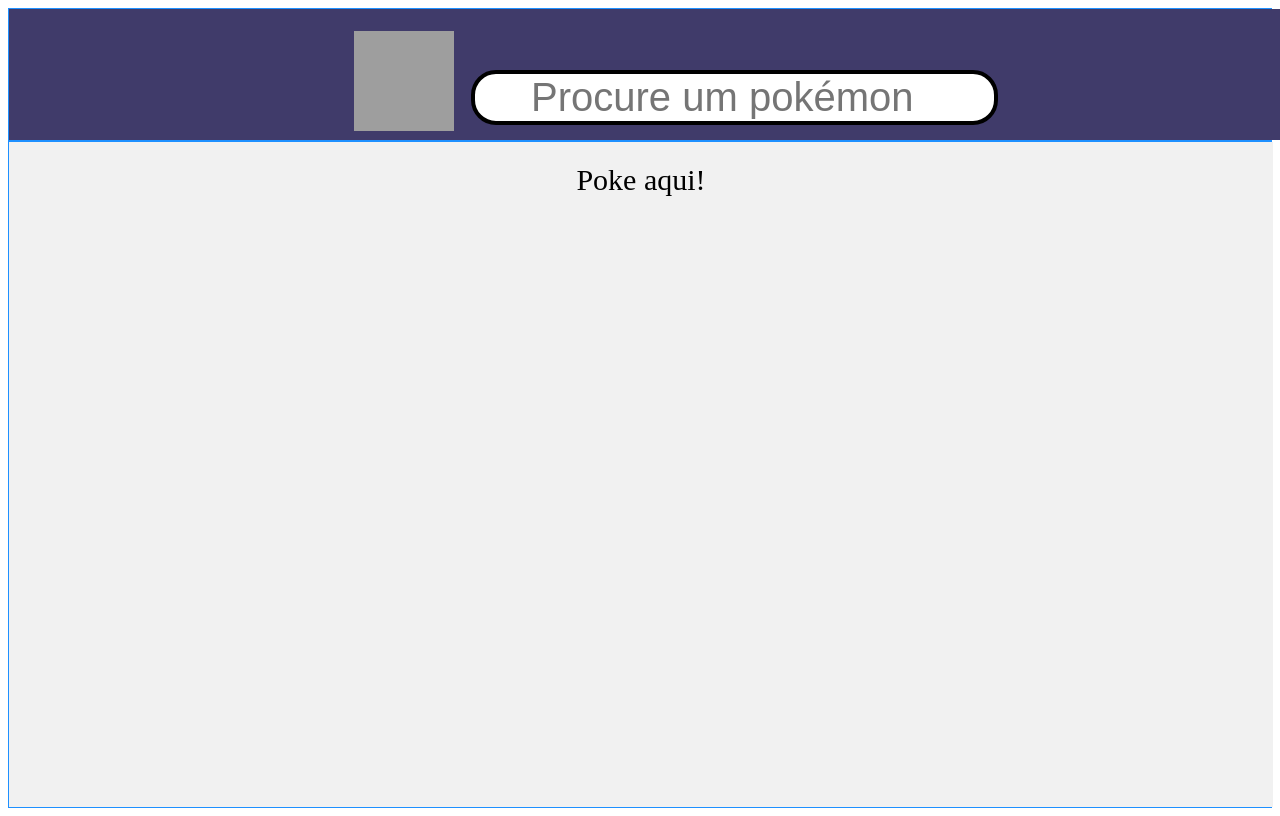
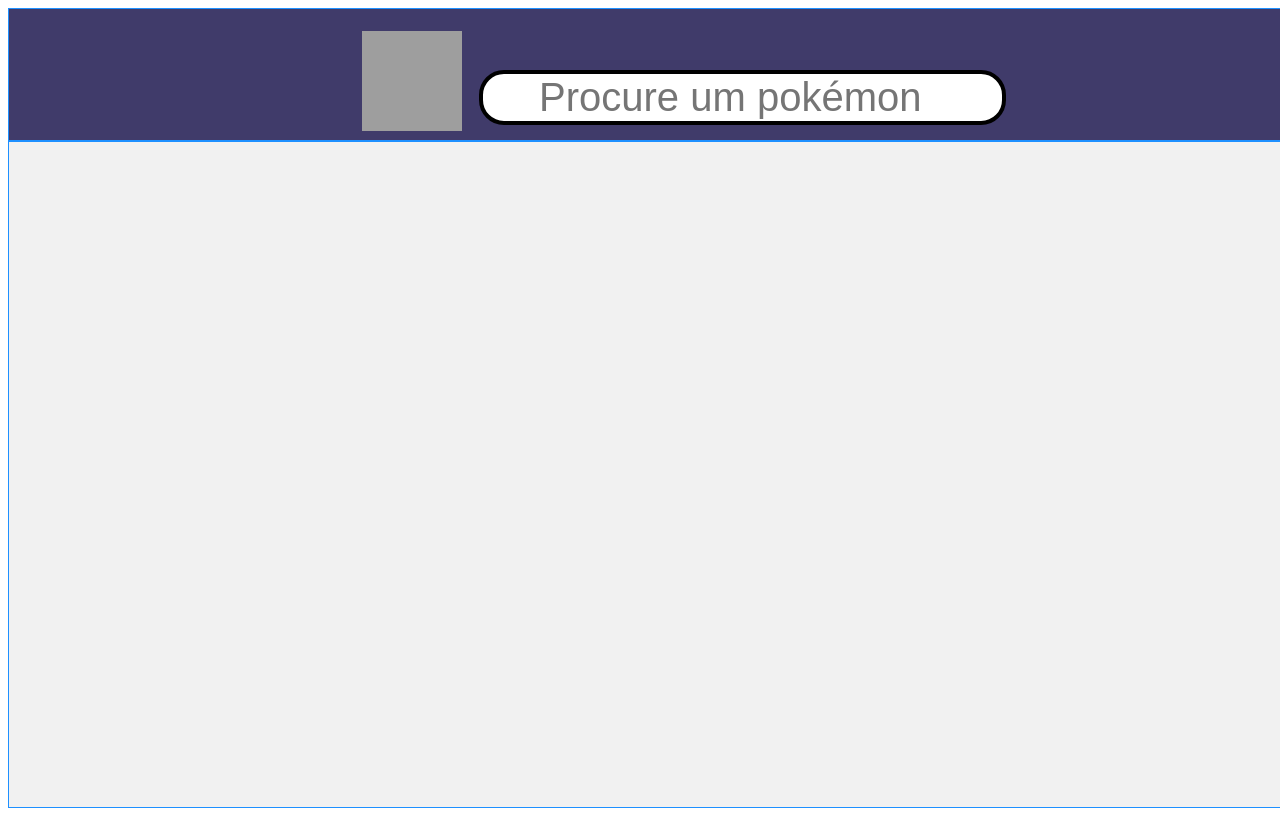
Before and after one commit to italosantana/helloworld-graphql-apollo, a plain HTML site: page index.html in a window 1280 px wide. Shown: the top 816 px of the page. Drawn offline with Linux system fonts and the light colour scheme; grey boxes are pictures that could not be loaded.

Commit message:
organizando

```diff
--- a/index.html
+++ b/index.html
@@ -5,7 +5,10 @@
 	<title>PokeJava | Seu pokemon!</title>
 
 		<style>
-
+		body {
+			width: 100%;
+			height: 100%;
+		}
 		input {
 			text-align: center;
 			font-size: 40px;
@@ -48,11 +51,14 @@
 	<div class="flex-container">
 		  <div id="campoBuscar">
 		  		<img src="https://pokedex-vue-rho.vercel.app/img/pokedex-icon.baf3d283.webp" alt="Girl in a jacket" width="100" height="100">
-		  		<label for="campoBuscar"></label>
-		<input type="search" id="campoBuscar" name="campoBuscar" placeholder="Procure um pokémon">
-		  	</div>
-		  		<div id="campoPokemon">Poke aqui!</div>
-			</div>
+		  			<label for="campoBuscar"></label>
+					<input type="search" id="campoBuscar" name="campoBuscar" placeholder="Procure um pokémon">
+		  </div>
+
+		  <div id="campoPokemon"></div>
+
+
+		  </div>
 
 </body>
 </html>
```
Also changed, not shown: img/pokedex.webp (added).
